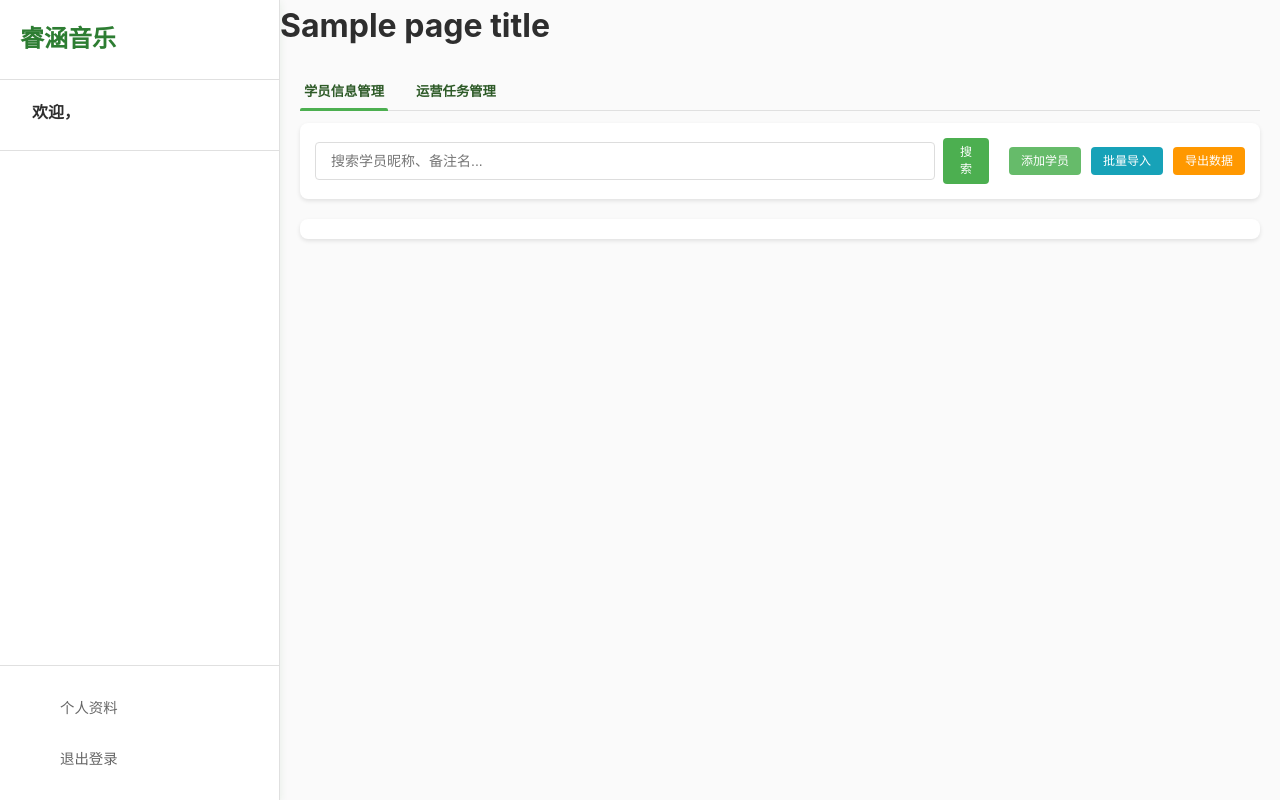
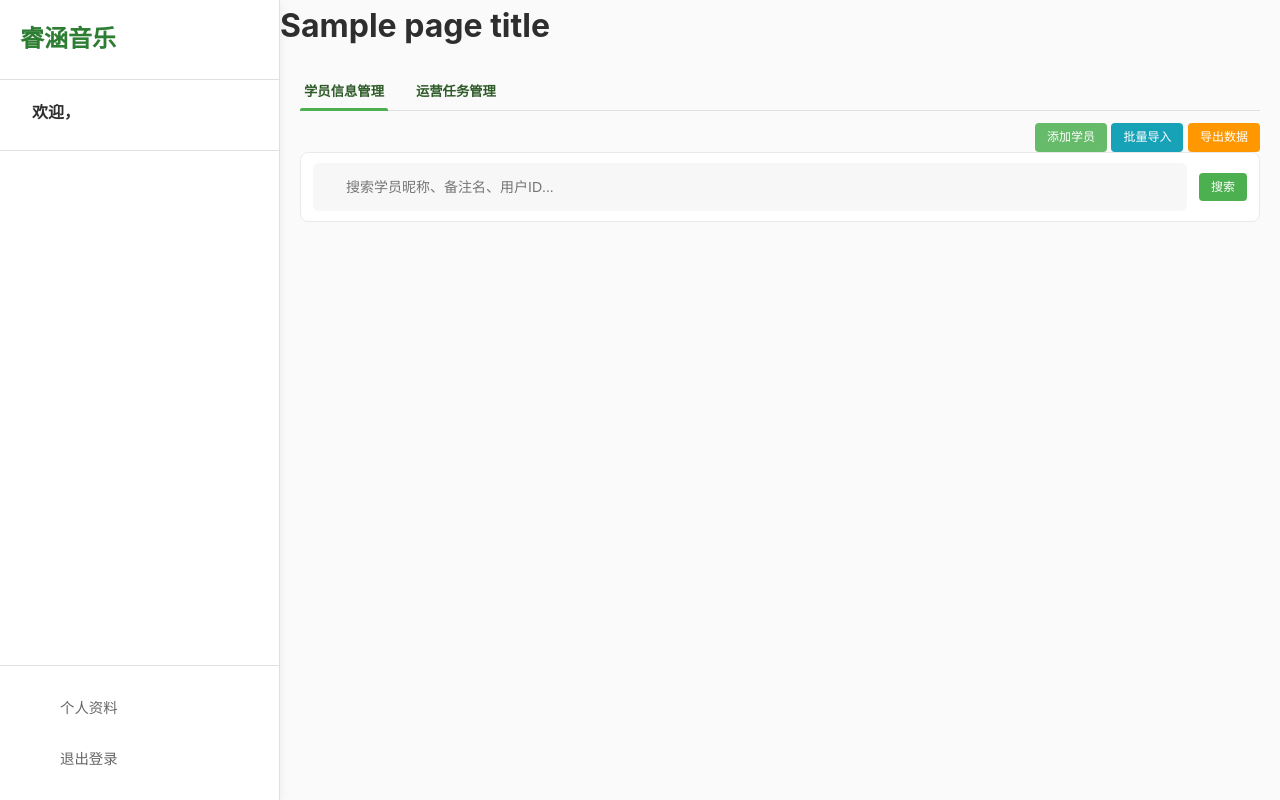
Before and after one commit to xinli19/RuihanMusic, a Django app: template vibe coding/templates/operations/student_list.html in a window 1280 px wide. Run offline with Django 4.2, Linux system fonts and the light colour scheme; the template is opened without the code that fills it: most values are stand-ins (such as "Sample title", 1, 10 or a date in 2020).

Commit message:
ops change

```diff
--- a/vibe coding/static/css/operations.css
+++ b/vibe coding/static/css/operations.css
@@ -292,16 +292,152 @@
     cursor: not-allowed;
 }
 
-/* 模态框样式 */
+/* 视觉变量 */
+:root {
+  --ops-gap: 12px;
+  --ops-radius: 8px;
+  --ops-border: 1px solid #eaeaea;
+  --ops-card-bg: #fff;
+  --ops-muted: #6b7280;
+}
+
+/* 顶部操作区 */
+.ops-header {
+  display: flex;
+  align-items: center;
+  justify-content: flex-end;
+  gap: var(--ops-gap);
+  margin-bottom: 8px;
+}
+
+/* 搜索区 */
+.ops-search {
+  display: flex;
+  align-items: center;
+  gap: var(--ops-gap);
+  background: var(--ops-card-bg);
+  border: var(--ops-border);
+  border-radius: var(--ops-radius);
+  padding: 10px 12px;
+  margin-bottom: 16px; /* 与搜索区拉开距离 */
+}
+
+.ops-header {
+  display: flex;
+  align-items: center;
+  justify-content: flex-end;
+  gap: var(--ops-gap);
+  margin-bottom: 0; /* 放进卡片后不需要额外外边距 */
+}
+.search-input-group {
+  display: flex;
+  align-items: center;
+  gap: 8px;
+  flex: 1;
+  background: #f7f7f7;
+  border-radius: 6px;
+  padding: 6px 10px;
+}
+
+.search-input-group .search-icon {
+  opacity: 0.6;
+}
+
+.search-input-group .search-input {
+  background: transparent;
+  border: none;
+  outline: none;
+  width: 100%;
+}
+
+/* 结果表格容器（卡片样式） */
+.table-container {
+  background: var(--ops-card-bg);
+  border: var(--ops-border);
+  border-radius: var(--ops-radius);
+  padding: 8px 10px;
+}
+
+/* 抽屉 */
+.drawer-mask {
+  position: fixed;
+  inset: 0;
+  background: rgba(0,0,0,0.35);
+  z-index: 1999;
+}
+
+.drawer {
+  position: fixed;
+  top: 0;
+  right: 0;
+  bottom: 0;
+  width: 560px;
+  background: #fff;
+  box-shadow: -2px 0 12px rgba(0,0,0,0.2);
+  z-index: 2000;
+  overflow: auto;
+}
+
+.drawer-content {
+  padding: 16px;
+}
+
+/* 模态 */
 .modal {
-    display: none;
-    position: fixed;
-    z-index: 1000;
-    left: 0;
-    top: 0;
-    width: 100%;
-    height: 100%;
-    background-color: rgba(0,0,0,0.5);
+  position: fixed;
+  inset: 0;
+  z-index: 3000;
+  background: rgba(0,0,0,0.45);
+  display: none; /* 用 JS 控制显示 */
+}
+
+.modal .modal-content {
+  position: absolute;
+  top: 10%;
+  left: 50%;
+  transform: translateX(-50%);
+  width: 520px;
+  background: #fff;
+  border-radius: var(--ops-radius);
+  box-shadow: 0 6px 20px rgba(0,0,0,0.2);
+}
+
+.modal .modal-header {
+  display: flex;
+  align-items: center;
+  justify-content: space-between;
+  padding: 12px 16px;
+  border-bottom: var(--ops-border);
+}
+
+.modal .modal-body {
+  padding: 16px;
+}
+
+.modal .close {
+  cursor: pointer;
+  font-size: 20px;
+  line-height: 20px;
+}
+
+/* 表单 */
+.form-group {
+  margin-bottom: 12px;
+}
+
+.form-actions {
+  display: flex;
+  justify-content: flex-end;
+  gap: 8px;
+  margin-top: 8px;
+}
+
+.muted {
+  color: var(--ops-muted);
+}
+
+.import-result {
+  margin-top: 12px;
 }
 
 .modal-content {
--- a/vibe coding/static/js/operations.js
+++ b/vibe coding/static/js/operations.js
@@ -3,7 +3,6 @@
 // -------------------- 全局状态 --------------------
 let hasInitStudentMgr = false;
 let hasInitOpsTab = false;
-let hasInitVisitTab = false;
 
 document.addEventListener("DOMContentLoaded", () => {
   initTabs();
@@ -97,15 +96,26 @@ function initStudentManagement() {
   const box = document.getElementById("student-mgr-results");
   if (!input || !btn || !box) return;
 
+  // 初始化：未搜索时隐藏结果容器
+  box.style.display = "none";
+
   const doSearch = async () => {
     const q = input.value.trim();
+
+    // 搜索中：显示加载态
+    box.style.display = "block";
     box.innerHTML =
       '<div class="empty-state"><div class="empty-state-icon">⏳</div><p>搜索中...</p></div>';
+
     try {
       const list = await fetchStudents(q);
+      // 成功后：渲染结果并保持容器可见
       renderStudentMgrResults(list);
+      box.style.display = "block";
     } catch (e) {
+      // 失败：显示错误但保持容器可见，便于用户反馈
       box.innerHTML = `<div class="operations-empty-state">搜索失败：${e.message}</div>`;
+      box.style.display = "block";
     }
   };
 
@@ -154,21 +164,14 @@ function renderStudentMgrResults(students) {
   students.forEach((s) => {
     html += `
             <tr>
-                <td>${s.student_name || s.name || "—"}</td>
+                <td><a href="javascript:void(0)" class="js-stu-name" data-id="${s.id}" style="color:#1677ff; text-decoration:none; cursor:pointer;">${s.student_name || s.name || "—"}</a></td>
                 <td>${s.id || s.student_id || "—"}</td>
                 <td>${s.alias_name || "—"}</td>
                 <td>${formatArrayText(s.groups)}</td>
                 <td>${s.created_at || "—"}</td>
                 <td>
-                    <button class="btn btn-primary js-view-stu" data-id="${
-                      s.id
-                    }">详情</button>
-                    <button class="btn btn-warning js-edit-stu" data-id="${
-                      s.id
-                    }" style="margin-left:6px;">编辑</button>
-                    <button class="btn btn-success js-add-task" data-id="${
-                      s.id
-                    }" style="margin-left:6px;">手动增加任务</button>
+                    <button class="btn btn-warning js-edit-stu" data-id="${s.id}" style="margin-left:6px;">编辑</button>
+                    <button class="btn btn-success js-add-task" data-id="${s.id}" style="margin-left:6px;">手动增加任务</button>
                 </td>
             </tr>
         `;
@@ -176,12 +179,14 @@ function renderStudentMgrResults(students) {
   html += "</tbody></table>";
   box.innerHTML = html;
 
-  box.querySelectorAll(".js-view-stu").forEach((btn) => {
-    btn.addEventListener("click", async (e) => {
+  // 学员昵称点击打开详情抽屉
+  box.querySelectorAll(".js-stu-name").forEach((el) => {
+    el.addEventListener("click", (e) => {
       const id = e.currentTarget.getAttribute("data-id");
       viewStudentDetail(id);
     });
   });
+
   box.querySelectorAll(".js-edit-stu").forEach((btn) => {
     btn.addEventListener("click", (e) => {
       const id = e.currentTarget.getAttribute("data-id");
@@ -400,12 +405,130 @@ function submitStudentForm(isEdit) {
     .catch((e) => showError("保存失败：" + e.message));
 }
 
+// -------------------- 学员批量导入（与搜索、导出分离） --------------------
+function openBatchImportModal() {
+  const modal = document.getElementById("batchImportModal");
+  const resBox = document.getElementById("batchImportResult");
+  const file = document.getElementById("importFile");
+  if (resBox) resBox.innerHTML = "";
+  if (file) file.value = "";
+  if (modal) modal.style.display = "block";
+}
+
+function closeBatchImportModal() {
+  const modal = document.getElementById("batchImportModal");
+  if (modal) modal.style.display = "none";
+}
+
+async function submitBatchImport() {
+  const fileInput = document.getElementById("importFile");
+  const resBox = document.getElementById("batchImportResult");
+  if (!fileInput || !fileInput.files || !fileInput.files.length) {
+    showError("请选择要上传的 .xlsx 文件");
+    return;
+  }
+  const file = fileInput.files[0];
+  const fd = new FormData();
+  fd.append("file", file);
+
+  resBox.innerHTML = '<div class="empty-state"><div class="empty-state-icon">⏳</div><p>导入中...</p></div>';
+  try {
+    const resp = await fetch("/operations/students/batch-import/", {
+      method: "POST",
+      headers: { "X-CSRFToken": getCookie("csrftoken") },
+      body: fd
+    });
+    const data = await resp.json();
+    if (!data.success) throw new Error(data.message || "导入失败");
+
+    const r = data.result || {};
+    const logs = Array.isArray(r.error_logs) ? r.error_logs : [];
+    resBox.innerHTML = `
+      <div class="operations-empty-state" style="text-align:left;">
+        <p>导入完成：新增 ${r.success_count || 0}，更新 ${r.update_count || 0}，失败 ${r.error_count || 0}</p>
+        ${logs.length ? `<details><summary>错误日志（${logs.length}）</summary><ul style="margin-top:6px;">${logs.map(x=>`<li>${x}</li>`).join("")}</ul></details>` : ""}
+      </div>
+    `;
+    showSuccess("批量导入成功");
+  } catch (e) {
+    resBox.innerHTML = `<div class="operations-empty-state">导入失败：${e.message}</div>`;
+    showError("导入失败：" + e.message);
+  }
+}
+
+// -------------------- 学员导出（与搜索、导入分离） --------------------
+async function exportStudents() {
+  try {
+    const input = document.getElementById("student-mgr-search");
+    const q = input ? input.value.trim() : "";
+    const pageSize = 200;
+    let page = 1;
+    let totalPages = 1;
+    const rows = [];
+    // 表头
+    rows.push(["ID","用户ID","昵称","备注名","分组","创建时间","状态","累计学习时长(分钟)"]);
+
+    do {
+      const params = new URLSearchParams({
+        page: page,
+        page_size: pageSize,
+        sort: "created_at",
+        order: "desc"
+      });
+      if (q) params.set("search", q);
+
+      const resp = await fetch(`/operations/students/api/?${params.toString()}`);
+      const data = await resp.json();
+      if (!data.success) throw new Error(data.message || "获取学员列表失败");
+
+      const list = Array.isArray(data.data) ? data.data : [];
+      list.forEach(s => {
+        rows.push([
+          s.id || "",
+          s.external_user_id || "",
+          s.student_name || s.name || "",
+          s.alias_name || "",
+          Array.isArray(s.groups) ? s.groups.join("|") : (s.groups || ""),
+          s.created_at || "",
+          s.status || "",
+          (s.total_study_time || 0)
+        ]);
+      });
+
+      const p = data.pagination || {};
+      totalPages = p.total_pages || 1;
+      page = (p.current_page || page) + 1;
+    } while (page <= totalPages);
+
+    // 生成 CSV
+    const csv = rows.map(r => r.map(v => {
+      const s = String(v ?? "");
+      if (s.includes(",") || s.includes("\"") || s.includes("\n")) {
+        return `"${s.replace(/"/g, '""')}"`;
+      }
+      return s;
+    }).join(",")).join("\n");
+
+    const blob = new Blob([csv], { type: "text/csv;charset=utf-8" });
+    const url = URL.createObjectURL(blob);
+    const a = document.createElement("a");
+    const ts = new Date().toISOString().slice(0,19).replace(/[:T]/g,"-");
+    a.href = url;
+    a.download = `students_export_${ts}.csv`;
+    a.click();
+    URL.revokeObjectURL(url);
+    showSuccess("导出完成");
+  } catch (e) {
+    showError("导出失败：" + e.message);
+  }
+}
+
 // -------------------- 运营任务管理 --------------------
 function initOpsTaskTab() {
   // 仅初始化运营任务列表 + 批量操作
   loadOpsTasks(1);
 
-  // 批量“删除” => 实为批量关闭
+  // 批量“删除”（实际为批量关闭）
   const btnDelete = document.getElementById("ops-batch-delete");
   const btnExport = document.getElementById("ops-export");
   if (btnDelete) btnDelete.addEventListener("click", () => batchUpdateOpsTasks("已关闭"));
--- a/vibe coding/templates/operations/student_list.html
+++ b/vibe coding/templates/operations/student_list.html
@@ -19,33 +19,42 @@
                 <button class="tab-button" data-tab="opsTaskManagement" type="button">运营任务管理</button>
             </div>
 
+            <!-- 学员信息管理 -->
             <div id="studentManagement" class="tab-pane active">
-                <!-- 学员信息管理：改为通用搜索 + 直接编辑，不再展示列表页 -->
-                <div class="toolbar">
-                    <div class="search-section">
-                        <input type="text" id="student-mgr-search" class="search-input" placeholder="搜索学员昵称、备注名...">
-                        <button type="button" class="btn btn-primary" id="student-mgr-search-btn">搜索</button>
-                    </div>
-                    <div class="actions-section">
-                        <button class="btn btn-success" onclick="openAddStudentModal()">添加学员</button>
-                        <button class="btn btn-info" onclick="openBatchImportModal()">批量导入</button>
-                        <button class="btn btn-warning" onclick="exportStudents()">导出数据</button>
+                <!-- 页面操作区（放入卡片） -->
+                <div class="ops-card">
+                    <div class="ops-header">
+                        <div class="ops-actions">
+                            <button class="btn btn-success" onclick="openAddStudentModal()">添加学员</button>
+                            <button class="btn btn-info" onclick="openBatchImportModal()">批量导入</button>
+                            <button class="btn btn-warning" onclick="exportStudents()">导出数据</button>
+                        </div>
                     </div>
                 </div>
-                <div id="student-mgr-results" class="table-container" style="margin-top:8px;"></div>
+
+                <!-- 搜索区（只包含搜索） -->
+                <div class="ops-search">
+                    <div class="search-input-group">
+                        <span class="search-icon"> </span>
+                        <input type="text" id="student-mgr-search" class="search-input" placeholder="搜索学员昵称、备注名、用户ID...">
+                    </div>
+                    <button type="button" class="btn btn-primary" id="student-mgr-search-btn">搜索</button>
+                </div>
+
+                <div id="student-mgr-results" class="table-container" style="display:none;"></div>
             </div>
 
             <!-- 运营任务管理 Tab -->
             <div id="opsTaskManagement" class="tab-pane">
                 <div class="toolbar">
-                    <!-- 下线搜索框：删除搜索区域，仅保留批量操作 -->
+                    <!-- 下线搜索框：移除 -->
                     <div class="actions-section">
                         <button class="btn btn-danger" id="ops-batch-delete" disabled>批量删除</button>
                         <button class="btn btn-info" id="ops-export" disabled>导出列表</button>
                     </div>
                 </div>
 
-                <!-- 删除：ops-student-results 搜索结果容器 -->
+                <!-- 删除：搜索结果容器 <div id="ops-student-results"> -->
                 <div id="ops-task-list" class="table-container">
                     <div class="empty-state">
                         <div class="empty-state-icon">🗂️</div>
@@ -58,10 +67,67 @@
     </div>
 </div>
 
-<!-- 学员详情抽屉保留 -->
-<div id="studentDetailDrawerMask" style="display:none; position:fixed; inset:0; background:rgba(0,0,0,0.35); z-index: 1999;"></div>
-<div id="studentDetailDrawer" style="display:none; position:fixed; top:0; right:0; bottom:0; width:560px; background:#fff; box-shadow:-2px 0 12px rgba(0,0,0,0.2); z-index: 2000; overflow:auto;">
-    <div id="studentDetailDrawerContent"></div>
+<!-- 学员详情抽屉（去内联样式，统一风格） -->
+<div id="studentDetailDrawerMask" class="drawer-mask" style="display:none;"></div>
+<div id="studentDetailDrawer" class="drawer" style="display:none;">
+    <div id="studentDetailDrawerContent" class="drawer-content"></div>
+</div>
+
+<!-- 学员添加/编辑模态框 -->
+<div id="studentModal" class="modal" style="display:none;">
+    <div class="modal-content">
+        <div class="modal-header">
+            <h3 id="modalTitle">编辑学员</h3>
+            <span class="close" onclick="closeStudentModal()">&times;</span>
+        </div>
+        <div class="modal-body">
+            <form id="studentForm">
+                <input type="hidden" id="studentId" name="student_id" />
+                <div class="form-group">
+                    <label for="studentName">学员昵称</label>
+                    <input type="text" id="studentName" name="student_name" class="form-control" required />
+                </div>
+                <div class="form-group">
+                    <label for="aliasName">备注名</label>
+                    <input type="text" id="aliasName" name="alias_name" class="form-control" />
+                </div>
+                <div class="form-group">
+                    <label for="groupName">分组（逗号分隔）</label>
+                    <input type="text" id="groupName" name="group_name" class="form-control" placeholder="如：A组,B组" />
+                </div>
+                <div class="form-group">
+                    <label for="status">状态</label>
+                    <select id="status" name="status" class="form-control">
+                        <option value="active">active</option>
+                        <option value="inactive">inactive</option>
+                    </select>
+                </div>
+                <div class="form-actions">
+                    <button type="button" class="btn" onclick="closeStudentModal()">取消</button>
+                    <button type="submit" class="btn btn-primary">保存</button>
+                </div>
+            </form>
+        </div>
+    </div>
+</div>
+
+<!-- 批量导入模态框 -->
+<div id="batchImportModal" class="modal" style="display:none;">
+    <div class="modal-content">
+        <div class="modal-header">
+            <h3>批量导入学员</h3>
+            <span class="close" onclick="closeBatchImportModal()">&times;</span>
+        </div>
+        <div class="modal-body">
+            <p class="muted">请上传 .xlsx 文件，需包含列：用户ID、昵称</p>
+            <input type="file" id="importFile" accept=".xlsx" />
+            <div class="form-actions">
+                <button class="btn" onclick="closeBatchImportModal()">取消</button>
+                <button class="btn btn-primary" onclick="submitBatchImport()">开始导入</button>
+            </div>
+            <div id="batchImportResult" class="import-result"></div>
+        </div>
+    </div>
 </div>
 {% endblock %}
 
```
